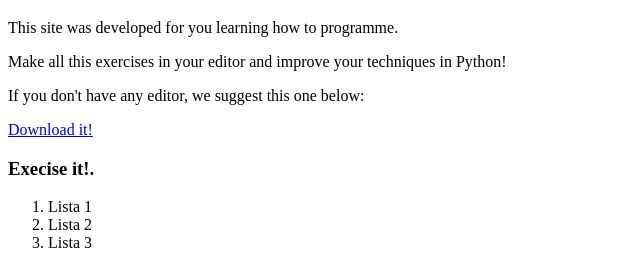
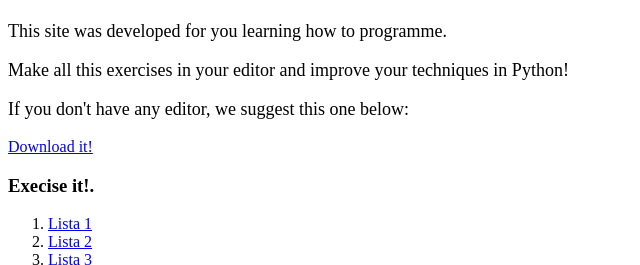
Before and after one commit to cristianacmc/blogpython, a Django app: page / in a window 1280 px wide. Shown: the part 368-633 px from the top of the page, without its empty margins (0-640 px from the left). Run offline with Django 3.2, Linux system fonts and the light colour scheme.

Commit message:
Inclusão do link

```diff
--- a/blog/templates/blog/post_list.html
+++ b/blog/templates/blog/post_list.html
@@ -11,22 +11,22 @@
           <img src="http://blogapi.infusion.com/wordpress/wp-content/uploads/2014/06/womenWhoCode-rotator-image-520X270-01.png" />
         </header>
         <div>
-          <p>This site was developed for you learning how to programme.</p>
-          <p>Make all this exercises in your editor and improve your techniques in Python!</p>
-          <p>If you don't have any editor, we suggest this one below:</p>
+          <p style="font-size: 18px">This site was developed for you learning how to programme.</p>
+          <p style="font-size: 18px">Make all this exercises in your editor and improve your techniques in Python!</p>
+          <p style="font-size: 18px">If you don't have any editor, we suggest this one below:</p>
           <a href="https://atom.io/">Download it!</a>
         </div>
         <div>
           <h3>Execise it!.</h3>
             <ol>
-              <li><a href="https://github.com/cristianacmc/Exerc-cios-Python/blob/master/Lista%2006%20CodingBat%20resolucao_1.py"></a>Lista 1</li>
-              <li><a href="https://github.com/cristianacmc/Exerc-cios-Python/blob/master/Lista%2007%20CodingBat%20Resolucao.py"></a>Lista 2</li>
-              <li><a href="https://github.com/cristianacmc/Exerc-cios-Python/blob/master/Lista%2009%20CodingBat%20Resolucao%20(1).py"></a>Lista 3</li>
+              <li><a href="https://github.com/cristianacmc/Exerc-cios-Python/blob/master/Lista%2006%20CodingBat%20resolucao_1.py">Lista 1</a></li>
+              <li><a href="https://github.com/cristianacmc/Exerc-cios-Python/blob/master/Lista%2007%20CodingBat%20Resolucao.py">Lista 2</a></li>
+              <li><a href="https://github.com/cristianacmc/Exerc-cios-Python/blob/master/Lista%2009%20CodingBat%20Resolucao%20(1).py">Lista 3</a></li>
             </ol>
         </div>
         <div>
             <img src="https://fbcdn-sphotos-h-a.akamaihd.net/hphotos-ak-xta1/v/t1.0-9/11402944_707615826032056_3378070696593351837_n.jpg?oh=1cabae551f67c00b395f4a757d7e3879&oe=5636CFD0&__gda__=1450788697_cc4d1d88f554919ec5180b12f54a950d" />
-            <p>Women who Code is a non-profit dedicated to inspiring women to excel in technology careers. We connect amazing women with other like minded amazing women around the globe who unite under one simple notion – the world of technology is much better with women in it.</p>
+            <p style="font-size: 16px">Women who Code is a non-profit dedicated to inspiring women to excel in technology careers. We connect amazing women with other like minded amazing women around the globe who unite under one simple notion – the world of technology is much better with women in it.</p>
         </div>
         <div>
           <h3>I'd love to learn more about...Python!</h3>
```
